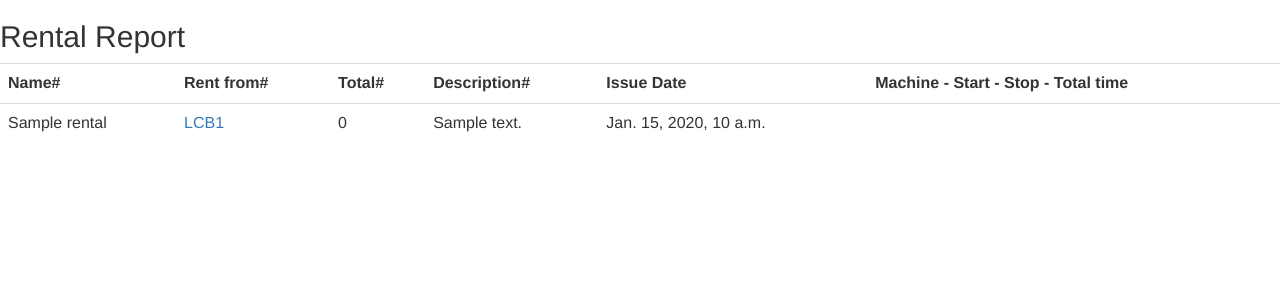
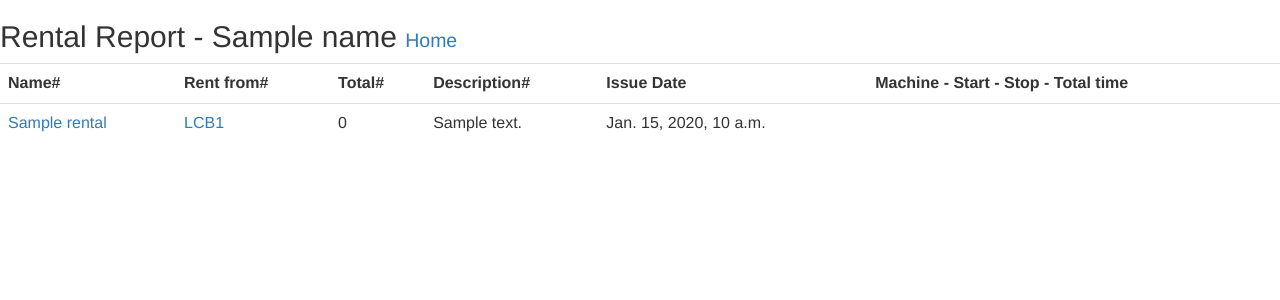
Before and after one commit to chutchais/rental, a Django app: template templates/index.html in a window 1280 px wide. Shown: the part 52-352 px from the top of the page. Run offline with Django 3.2, Linux system fonts and the light colour scheme; tables that the repository leaves empty hold one stand-in row (values such as "Sample post"); the template is opened without the code that fills it: values that come from a table or form of the project are taken from there, most other values are stand-ins (such as "Sample title", 1, 10 or a date in 2020); some libraries are stand-ins or nearby versions.

Commit message:
add link on Rental code

```diff
--- a/equipmentrental/settings.py
+++ b/equipmentrental/settings.py
@@ -37,7 +37,6 @@ INSTALLED_APPS = [
     'django.contrib.sessions',
     'django.contrib.messages',
     'django.contrib.staticfiles',
-    'datetimewidget',
     'rental'
 ]
 
--- a/rental/urls.py
+++ b/rental/urls.py
@@ -7,5 +7,6 @@ urlpatterns = [
     url(r'^$', views.home, name='home'),
     url(r'^machine/(?P<machine>[-\w|\W\ ]+)$', views.bymachine, name='machine'),
     url(r'^company/(?P<company>[-\w|\W\ ]+)$', views.bycompany, name='company'),
+    url(r'^rental/(?P<rental>[-\w|\W\ ]+)$', views.byrental, name='rental'),
     # url(r'^reject$', views.CotainerReject, name='reject'),
 ]
--- a/rental/views.py
+++ b/rental/views.py
@@ -15,3 +15,7 @@ def bymachine(request,machine):
 def bycompany(request,company):
 	obj = RentalDetail.objects.filter(rental__rent_from=company)
 	return render(request, 'machine.html', {'objs': obj,'name':company})
+
+def byrental(request,rental):
+	obj = Rental.objects.filter(name=rental)
+	return render(request, 'index.html', {'objs': obj,'name':rental})
--- a/templates/index.html
+++ b/templates/index.html
@@ -6,7 +6,12 @@
 
 
 {% block form_content %}
-	<H2>Rental Report</H2>
+	<H2>Rental Report
+    {% if name %}
+          - {{ name }} <small><a href="{% url 'home' %}"> Home </a></small>
+    {% endif %}
+   </H2>
+
 	<table class="table table-hover" width="100%" cellpadding="0" cellspacing="0">
 	<tr>
 	   <th>Name#</th>
@@ -24,11 +29,11 @@
                 {% else %}
                     {{ obj.name }}
                 {% endif %} -->
-                {{ obj.name }}
+                <a href="{% url 'rental' obj.name %}">{{ obj.name }}</a>
             </td>
             <td><a href="{% url 'company' obj.rent_from %}">{{ obj.rent_from }}</a></td>
             <td>{{ obj.total_machine }}</td>
-			<td>{{ obj.description }}</td>
+			<td>{{ obj.description|linebreaks }}</td>
 			<td>{{ obj.created_date }}</td>
 			<td>
 
```
Also changed, not shown: rental/forms.py (+9 -9 lines), templates/machine.html (+7 -2 lines).
